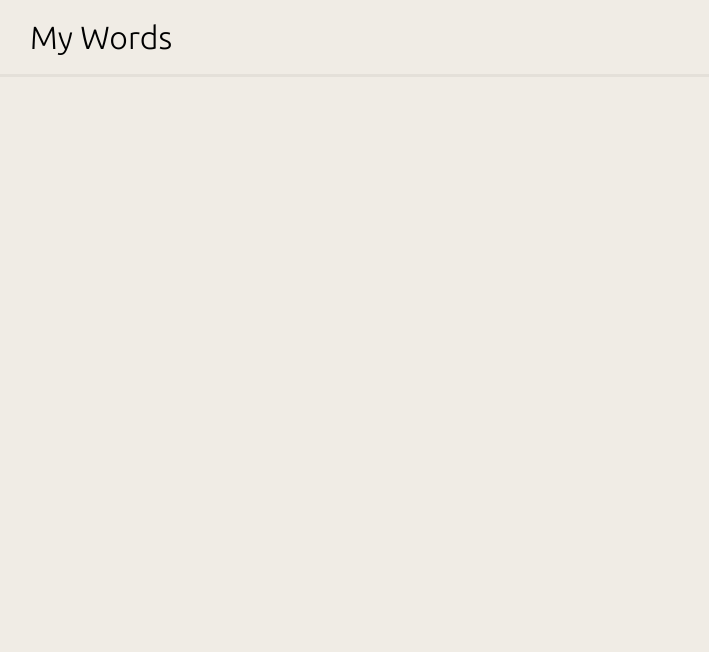
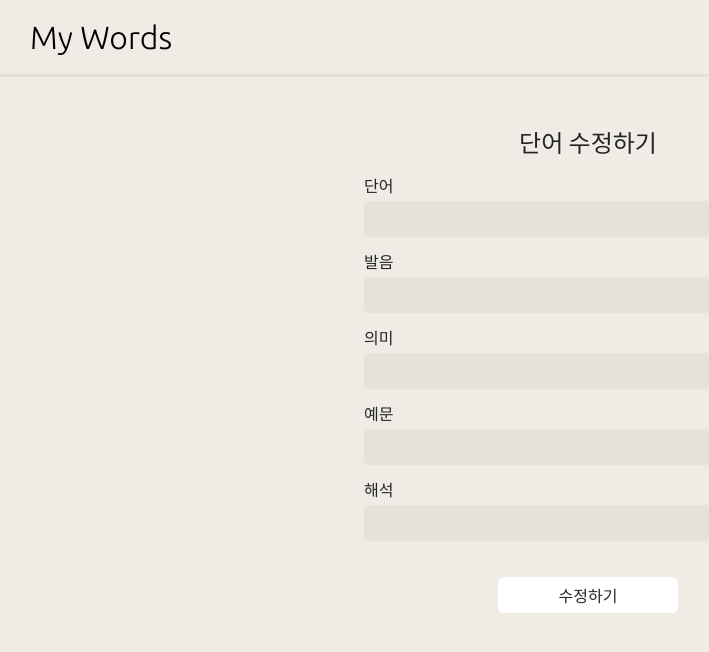
Before and after one commit to INSOCCI/react_prack_my_words, a React (Create React App) app: page /1 in a window 1280 px wide. Shown: the top 652 px of the page, without its empty margins (52-761 px from the left). Built offline with nearby package versions, Linux system fonts and the light colour scheme.

Commit message:
단어 수정/추가페이지에 넣을 input form 컴포넌트 생성.

```diff
--- a/src/App.css
+++ b/src/App.css
@@ -7,6 +7,7 @@
 body{
     background-color: #F0ECE5;
 }
+/*Navs.js */
 #nav_bar{
     width: 100%;
     max-width: 100%;
@@ -17,3 +18,31 @@ body{
     font-family: 'Ubuntu', sans-serif;
     border-bottom: #E4E0D9 3px solid;
 }
+/*WordForm.js*/
+#wordform_box{
+    width: 28rem;
+    overflow: hidden;
+    margin: 8rem auto;
+    line-height: 1rem;
+}
+#wordform_box .change_btn{
+    width: 40%;
+    background-color: #ffdb0e;
+    border: none;
+    color: #fff;
+    margin-left: 30%;
+    margin-top: 20px;
+}
+#wordform_box .change_btn{
+    width: 40%;
+    background-color: #fff;
+    border: none;
+    color: rgb(39, 39, 39);
+    margin-left: 30%;
+    margin-top: 20px;
+    font-weight: 500;
+}
+#wordform_box .text_input{
+    border: none;
+    background-color: #e4e0d9da;
+}
--- a/src/MainPage.js
+++ b/src/MainPage.js
@@ -1,5 +1,4 @@
 import React from 'react'
-import { Routes, Route } from 'react-router-dom';
 import styled from 'styled-components';
 
 import WordCard from "./components/WordCard";
@@ -7,11 +6,11 @@ import WordCard from "./components/WordCard";
 const MainPage = () => {
   return (
   <>
-    <CardBox>
+    <CardsBox>
       <WordCard />
       <WordCard />
       <WordCard />
-    </CardBox>
+    </CardsBox>
     <AddBtn>
       <img src="https://cdn-icons-png.flaticon.com/128/983/983952.png" style={{width:"3rem", height:"3rem"}}/>
     </AddBtn>
@@ -19,7 +18,7 @@ const MainPage = () => {
   )
 }
 
-const CardBox = styled.div`
+const CardsBox = styled.div`
 width: 100rem;
 max-width: 100%;
 overflow: hidden;
--- a/src/WordChangePage.js
+++ b/src/WordChangePage.js
@@ -1,8 +1,12 @@
 import React from 'react';
+
+import WordForm from './components/WordForm';
 
 const WordChangePage = () => {
   return (
-    <div>WordChangePage</div>
+    <>
+      <WordForm/>
+    </>
   )
 }
 
--- a/src/components/WordCard.js
+++ b/src/components/WordCard.js
@@ -4,7 +4,7 @@ import styled from 'styled-components';
 const WordCard = () => {
   return (
     <>
-      <CardBody>
+      <CardBox>
         <CardNavBar>
           <h4 style={{float:"left"}}> 단어
             <span style={{fontSize:"0.8rem",color:"#727272", marginLeft:"5px"}}>[발음]</span>
@@ -15,7 +15,12 @@ const WordCard = () => {
             <img src="https://cdn-icons-png.flaticon.com/128/1828/1828744.png" style={{width: "0.9em", height: "0.9em"}}/>
         </IconBox>
         </CardNavBar>
-      </CardBody>
+        <CardBody>
+          <p>의미의미의미의미의미</p>
+          <span style={{color: "blue"}}><p>예문</p>
+          <p>해석</p></span>
+        </CardBody>
+      </CardBox>
     </>
 
   )
@@ -24,23 +29,45 @@ const WordCard = () => {
 
 
 
-const CardBody = styled.div`
+const CardBox = styled.div`
   width: 28rem;
   max-width: 100%;
   height: 11rem;
   padding: 20px;
   margin: 10px;
-  box-shadow: 4px 3px 4px;
+  box-shadow: 2px 3px 0.8px #333;
+ // border: 2px #F4E035 solid;
   border-radius: 1rem;
   background-color: #fff;
 `;
+//const OnCardBox = styled.div`
+//   width: 28rem;
+//   max-width: 100%;
+//   height: 11rem;
+//   padding: 20px;
+//   margin: 10px;
+//   box-shadow: 2px 3px 0.8px #333;
+//  // border: 2px #F4E035 solid;
+//   border-radius: 1rem;
+//   background-color: #f5df19cf;
+// `;
+
 const CardNavBar = styled.div`
   width: 100%;
   height: 2rem;
   margin: auto;
 `;
+// const OnCardNavBar = styled.div``;
+
 const IconBox = styled.div`
   float: right;
+`;
+const CardBody = styled.div`
+  float: left;
+  width: 100%;
+  line-height: 0.8em;
+  margin-top: 0.8rem;
+
 `;
 
 
--- /dev/null
+++ b/src/components/WordForm.js
@@ -0,0 +1,48 @@
+import React from 'react'
+import { Form, Button } from 'react-bootstrap';
+
+
+const WordForm = () => {
+  return (
+
+        <Form id="wordform_box">
+            {/* 제목 */}
+            <h4 style={{textAlign:"center", marginBottom:"20px"}}>단어 수정하기</h4>
+                {/* 입력 form - 1 */}
+                <Form.Group className="mb-3" controlId="formBasicEmail">
+                    <Form.Label>단어</Form.Label>
+                    <Form.Control className='text_input' type="text" />
+                </Form.Group>
+                {/* 입력 form - 2 */}
+                <Form.Group className="mb-3" controlId="formBasicPassword">
+                    <Form.Label>발음</Form.Label>
+                    <Form.Control className='text_input' type="text"  />
+                </Form.Group>
+                {/* 입력 form - 3 */}
+                <Form.Group className="mb-3" controlId="formBasicPassword">
+                    <Form.Label>의미</Form.Label>
+                    <Form.Control  className='text_input' type="text"  />
+                </Form.Group>
+                {/* 입력 form - 4 */}
+                <Form.Group className="mb-3" controlId="formBasicPassword">
+                    <Form.Label>예문</Form.Label>
+                    <Form.Control  className='text_input' type="text"  />
+                </Form.Group>
+                {/* 입력 form - 5 */}
+                <Form.Group className="mb-3" controlId="formBasicPassword">
+                    <Form.Label>해석</Form.Label>
+                    <Form.Control className='text_input' type="text"  />
+                </Form.Group>
+
+
+            {/* 완료버튼 */}
+            <Button variant="primary" type="submit" className='change_btn'>수정하기</Button>
+
+        </Form>
+
+  )
+}
+
+
+
+export default WordForm
```
